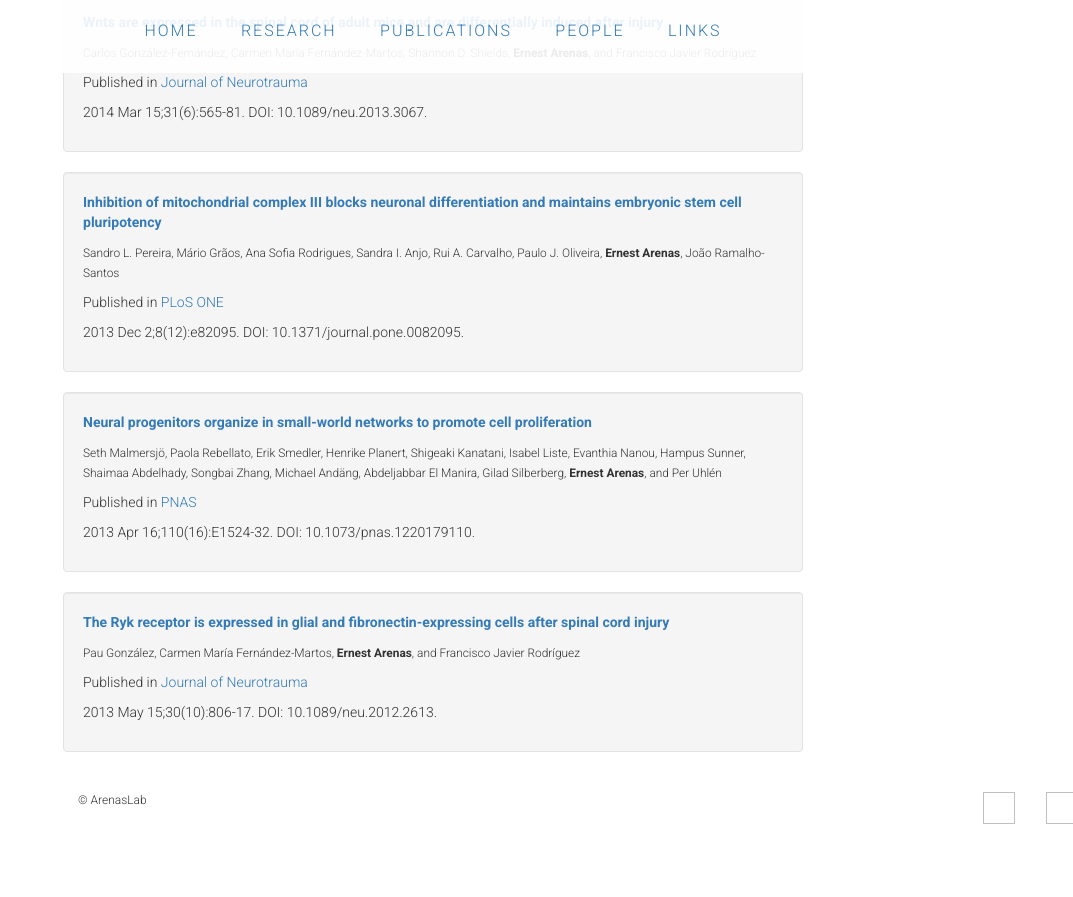
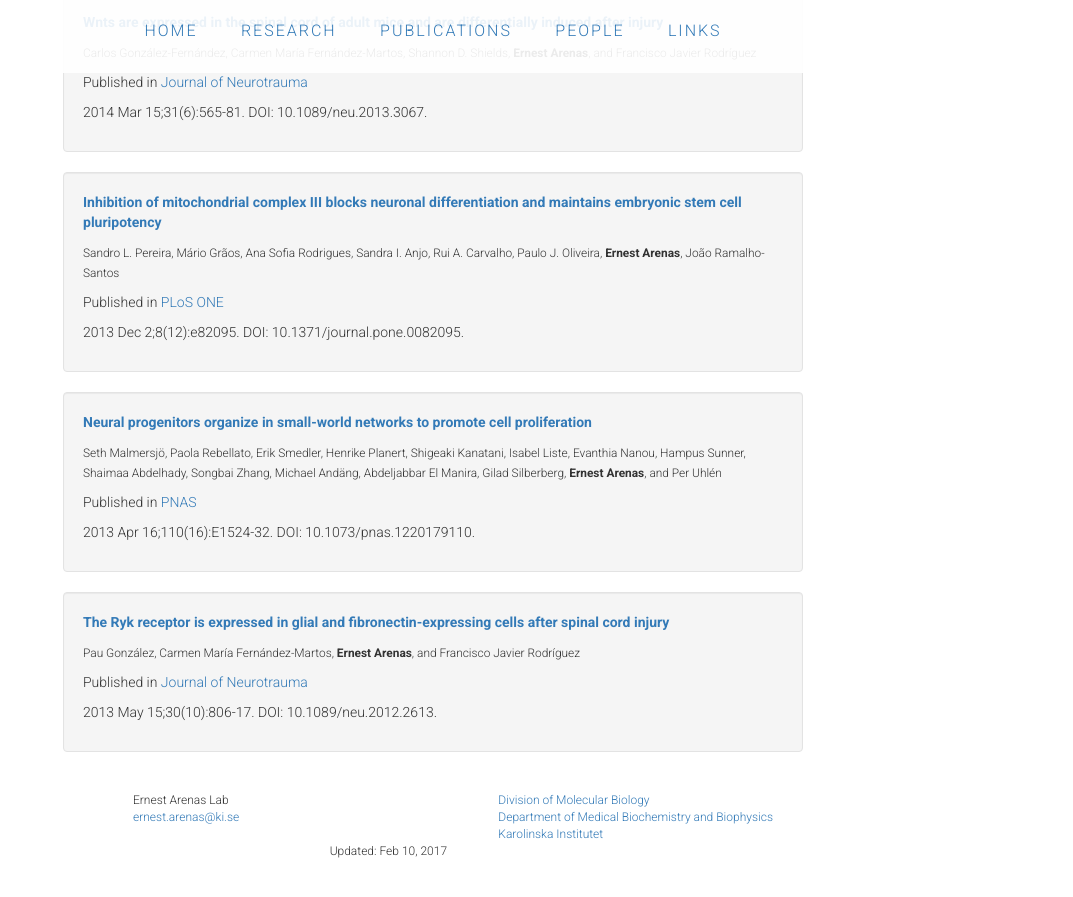
Before and after one commit to ArenasLab/arenaslab.github.io, a Jekyll site: the page publications/index.html, which Jekyll copies as it is, in a window 1280 px wide and 900 px high, scrolled down 4457 px. Shown: the top 897 px of the window, without its empty margins (207-1280 px from the left). Built offline with Jekyll 4.4.1, drawn with Linux system fonts in a browser that asks for light colours; before the commit the page ends 5311 px from its top, so only the background shows below that.

Commit message:
Update index.html

```diff
--- a/publications/index.html
+++ b/publications/index.html
@@ -645,18 +645,34 @@
 
   <!-- PUBLICATION LIST AVBOVE -->
 
-<footer class="container">
-  <div class="row">
-    <p class="col-sm-4">&copy; ArenasLab</p>
-    <ul class="col-sm-8">
-      <li class="col-sm-1"><img ></li>
-      <li class="col-sm-1"><img ></li>
-      <li class="col-sm-1"><img ></li>
-      <li class="col-sm-1"><img ></li>
-    </ul>
-
-  </div>
-</footer>
+  <footer class="footer">
+    <div class="wrap">
+      <div class="row">
+	<div class=" col-sm-4  col-md-3 col-lg-3">
+          <ul>
+            <li>Ernest Arenas Lab</li>
+            <li><a href="mailto:ernest.arenas@ki.se">ernest.arenas@ki.se</a></li>
+          </ul>
+        </div>
+        <div class=" col-sm-8  col-md-9 col-lg-9">
+	  <ul>
+            <li><a href="http://kiedit.ki.se/en/mbb/research-division-of-molecular-neurobiology">Division of Molecular Biology</a></li>
+            <li><a href="http://kiedit.ki.se/en/mbb/startpage">Department of Medical Biochemistry and Biophysics</a></li>
+            <li><a href="http://ki.se/en/startpage">Karolinska Institutet</a></li>
+          </ul>
+        </div>
+      </div>
+      <div class="row">
+	<div class=" col-sm-4  col-md-4 col-lg-4">
+        </div>
+        <div class=" col-sm-4  col-md-4 col-lg-4">
+		<p>Updated: Feb 10, 2017</p>
+	</div>
+        <div class=" col-sm-4  col-md-4 col-lg-4">
+	</div>
+      </div>
+    </div>
+  </footer>
 
 
 
```
